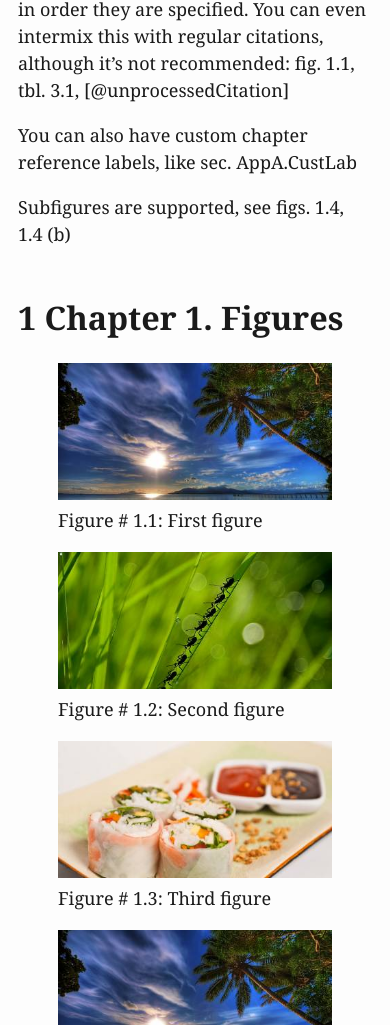
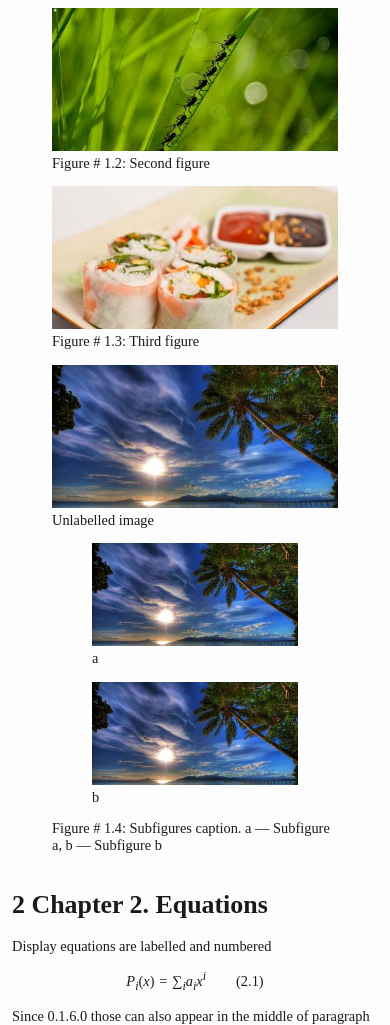
Before and after one commit to lierdakil/pandoc-crossref, a plain HTML site: page docs/demo/output-chapters.html in a window 390 px wide. Shown: the part 975-2000 px from the top of the page. Drawn offline with Linux system fonts and the light colour scheme.

Commit message:
Update demos

```diff
--- a/docs/demo/output-chapters.html
+++ b/docs/demo/output-chapters.html
@@ -7,9 +7,6 @@
   <title>pandoc-crossref demo document</title>
   <style>
     html {
-      line-height: 1.5;
-      font-family: Georgia, serif;
-      font-size: 20px;
       color: #1a1a1a;
       background-color: #fdfdfd;
     }
@@ -28,13 +25,16 @@
     @media (max-width: 600px) {
       body {
         font-size: 0.9em;
-        padding: 1em;
+        padding: 12px;
       }
       h1 {
         font-size: 1.8em;
       }
     }
     @media print {
+      html {
+        background-color: white;
+      }
       body {
         background-color: transparent;
         color: black;
@@ -84,9 +84,10 @@
       color: #606060;
     }
     code {
-      font-family: Menlo, Monaco, 'Lucida Console', Consolas, monospace;
+      font-family: Menlo, Monaco, Consolas, 'Lucida Console', monospace;
       font-size: 85%;
       margin: 0;
+      hyphens: manual;
     }
     pre {
       margin: 1em 0;
@@ -157,6 +158,8 @@
       margin: 0 0.8em 0.2em -1.6em;
       vertical-align: middle;
     }
+    .display.math{display: block; text-align: center; margin: 0.5rem auto;}
+    /* CSS for syntax highlighting */
     pre > code.sourceCode { white-space: pre; position: relative; }
     pre > code.sourceCode > span { display: inline-block; line-height: 1.25; }
     pre > code.sourceCode > span:empty { height: 1.2em; }
@@ -220,7 +223,6 @@
     code span.va { color: #19177c; } /* Variable */
     code span.vs { color: #4070a0; } /* VerbatimString */
     code span.wa { color: #60a0b0; font-weight: bold; font-style: italic; } /* Warning */
-    .display.math{display: block; text-align: center; margin: 0.5rem auto;}
   </style>
   <!--[if lt IE 9]>
     <script src="//cdnjs.cloudflare.com/ajax/libs/html5shiv/3.7.3/html5shiv-printshiv.min.js"></script>
@@ -234,9 +236,9 @@
 cross-reference figures (see figs. 1.1-1.3), display equations (see
 eq. 2.1), tables (see tbl. 3.1) and sections (secs. 1, 2, 4.1-4.3)</p>
 <p>For immediate example, see fig. 1</p>
-<figure>
-<img src="img1.jpg" id="fig:figure0" alt="Figure # 1: A figure" />
-<figcaption aria-hidden="true">Figure # 1: A figure</figcaption>
+<figure id="fig:figure0">
+<img src="img1.jpg" alt="A figure" />
+<figcaption>Figure # 1: A figure</figcaption>
 </figure>
 <p>There is also support for code blocks, for example, lsts. 4.1-4.3</p>
 <p>It’s possible to capitalize reference prefixes, like this:
@@ -255,35 +257,34 @@ sec. AppA.CustLab</p>
 <p>Subfigures are supported, see figs. 1.4, 1.4 (b)</p>
 <h1 data-number="1" id="sec:sec1"><span
 class="header-section-number">1</span> Chapter 1. Figures</h1>
-<figure>
-<img src="img1.jpg" id="fig:figure1" alt="Figure # 1.1: First figure" />
-<figcaption aria-hidden="true">Figure # 1.1: First figure</figcaption>
+<figure id="fig:figure1">
+<img src="img1.jpg" alt="First figure" />
+<figcaption>Figure # 1.1: First figure</figcaption>
 </figure>
-<figure>
-<img src="img2.jpg" id="fig:figure2"
-alt="Figure # 1.2: Second figure" />
-<figcaption aria-hidden="true">Figure # 1.2: Second figure</figcaption>
+<figure id="fig:figure2">
+<img src="img2.jpg" alt="Second figure" />
+<figcaption>Figure # 1.2: Second figure</figcaption>
 </figure>
-<figure>
-<img src="img3.jpg" id="fig:figure3" alt="Figure # 1.3: Third figure" />
-<figcaption aria-hidden="true">Figure # 1.3: Third figure</figcaption>
+<figure id="fig:figure3">
+<img src="img3.jpg" alt="Third figure" />
+<figcaption>Figure # 1.3: Third figure</figcaption>
 </figure>
 <figure>
 <img src="img1.jpg" alt="Unlabelled image" />
 <figcaption aria-hidden="true">Unlabelled image</figcaption>
 </figure>
-<div id="fig:subfigures" class="subfigures">
+<figure id="fig:subfigures" class="subfigures">
 <figure>
-<img src="img1.jpg" alt="a" />
-<figcaption aria-hidden="true">a</figcaption>
+<img src="img1.jpg" alt="Subfigure a" />
+<figcaption>a</figcaption>
 </figure>
-<figure>
-<img src="img1.jpg" id="fig:subfigureB" alt="b" />
-<figcaption aria-hidden="true">b</figcaption>
+<figure id="fig:subfigureB">
+<img src="img1.jpg" alt="Subfigure b" />
+<figcaption>b</figcaption>
 </figure>
-<p>Figure # 1.4: Subfigures caption. a — Subfigure a, b — Subfigure
-b</p>
-</div>
+<figcaption><p>Figure # 1.4: Subfigures caption. a — Subfigure a, b —
+Subfigure b</p></figcaption>
+</figure>
 <h1 data-number="2" id="sec:sec2"><span
 class="header-section-number">2</span> Chapter 2. Equations</h1>
 <p>Display equations are labelled and numbered</p>
```
Also changed, not shown: docs/demo/output.html (+29 -26 lines), 10 other files.
